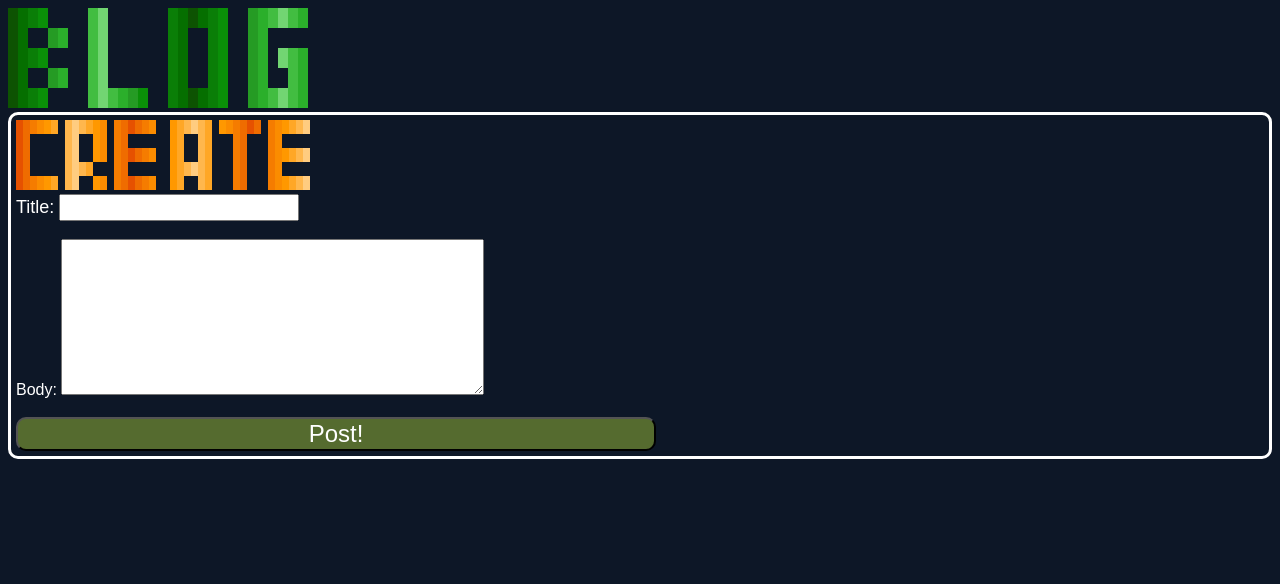
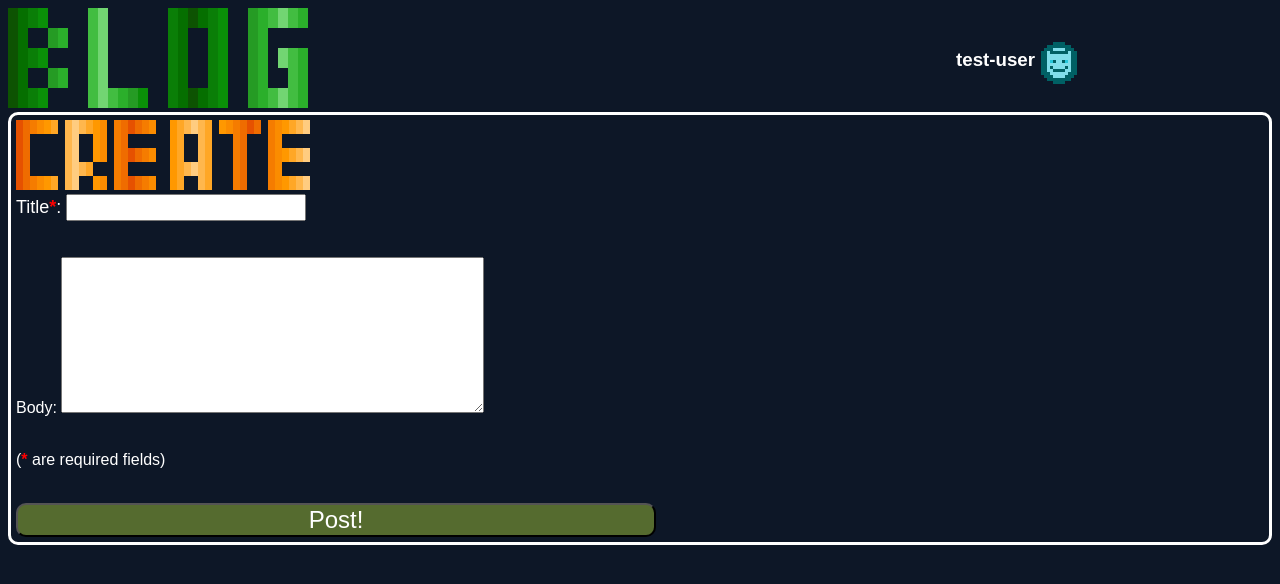
Before and after one commit to Nathan3-14/flask, a Flask app: page /posts/create/ in a window 1280 px wide. Shown: the top 584 px of the page. Run offline with Flask 3, Linux system fonts and the light colour scheme.

Commit message:
Added user creation fields Renamed admin_post

```diff
--- a/blog/app.py
+++ b/blog/app.py
@@ -2,10 +2,26 @@ from typing import Any, List
 from flask import Flask, redirect, render_template, request, session
 from flask_sqlalchemy import SQLAlchemy
 from datetime import datetime
+try:
+    from s__encr import encr, decr
+except:
+    print("Please download encr file to use")
+    quit()
+
 
 app = Flask(__name__)
 app.config["SQLALCHEMY_DATABASE_URI"] = "sqlite:///posts.db"
 db = SQLAlchemy(app)
+
+
+class User(db.Model):
+    id = db.Column(db.Integer, primary_key=True)
+    display_name = db.Column(db.String(20), nullable=False)
+    password = db.Column(db.Integer, nullable=False)
+
+    def __repr__(self) -> str:
+        return f"User {self.id} ({self.display_name})"
+
 
 
 class Comment(db.Model):
@@ -30,11 +46,35 @@ def index():
     top_posts = Post.query.order_by(Post.date_created).all()[:5]
     return render_template("home.html", top_posts=top_posts)
 
+@app.route("/users/create/", methods=["POST", "GET"])
+def user_create():
+    if request.method == "POST":
+        try:
+            user_name = request.form["username"]
+            if user_name == "":
+                return render_template("create-user.html", needed_fields=["username"])
+            user_password = request.form["password"]
+            if user_password == "":
+                return render_template("create-user.html", needed_fields=["password"])
+
+            new_user = User(display_name=user_name, password=encr(user_password)) # #type:ignore
+            db.session.add(new_user)
+            db.session.commit()
+        except:
+            return "<div><style>color: red</style><h1>An error occurred while creating your user</h1></div>"
+
+        return redirect("/")
+    else:
+        return render_template("create-user.html", needed_fields=[])
+
 @app.route("/posts/create/", methods=["POST", "GET"])
 def post_create():
     if request.method == "POST":
         try:
             post_title = request.form["title"]
+            if post_title == "":
+                return render_template("create-post.html", needed_fields=["title"])
+
             post_body = request.form["body"]
             new_post = Post(title=post_title, body=post_body) # type:ignore
             db.session.add(new_post)
@@ -43,7 +83,7 @@ def post_create():
             return "<div><style>color: red</style><h1>An error occurred while creating your post</h1></div>"
         return redirect("/")
     else:
-        return render_template("create-post.html")
+        return render_template("create-post.html", needed_fields=[])
 
 @app.route("/posts/<int:id>")
 def view_post(id: int):
@@ -71,7 +111,7 @@ def admin():
     return render_template("admin.html", posts=posts, page_count=pages, per_page=per_page)
 
 @app.route("/admin/delete/<int:id>")
-def admin_post(id: int):
+def admin_delete_post(id: int):
     try:
         db.session.delete(session.get(id))
         db.session.commit()
--- a/blog/static/css/create-post.css
+++ b/blog/static/css/create-post.css
@@ -1,7 +1,6 @@
 .title-input {
     font-size: large;
     font-family: sans-serif;
-    /* width: 50%; */
 }
 .body-input {
     font-size: medium;
@@ -10,6 +9,21 @@
     height: 40vh
 }
 
+.field.needed {
+    animation: flash-red 1s forwards;
+}
+
+@keyframes flash-red {
+    0% {
+        background-color: transparent;
+    }
+    0.5% {
+        background-color: red;
+    }
+    100% {
+        background-color: transparent;
+    }
+}
 
 #post-button {
     color: white;
--- a/blog/static/css/global.css
+++ b/blog/static/css/global.css
@@ -3,6 +3,18 @@ body {
     color: white;
     font-family: sans-serif;
 }
+
+#top {
+    display: grid;
+    grid-template-columns: 3fr 1fr;
+}
+
+#user {
+    display: flex;
+    align-items: center;
+    text-align: right;
+}
+
 
 .main {
     border: 3px white solid;
--- a/blog/templates/create-post.html
+++ b/blog/templates/create-post.html
@@ -10,12 +10,18 @@
     <img src="{{ url_for('static', filename='images/blog-create.png')}}">
 
     <form action="/posts/create" method="POST">
-        <label for="title" class="title-input">Title:</label>
-        <input type="text" name="title" class="title-input">
+        <div class="field {% if 'title' in needed_fields %}needed{% endif %}">
+            <label for="title" class="title-input">Title<b style="color: red">*</b>:</label>
+            <input type="text" name="title" class="title-input">
+        </div>
         <br><br>
-        <label for="title" class="body-input">Body:</label>
-        <textarea cols="50" rows="10" name="body" id="body-input"></textarea>
-        <br><br>
+        <div class="field {% if 'body' in needed_fields %}needed{% endif %} {% if 'body' in needed_fields %}needed2{% endif %}">
+            <label for="body" class="body-input">Body:</label>
+            <textarea cols="50" rows="10" name="body" id="body-input"></textarea>
+        </div>
+        <br>
+        <p>(<b style="color: red">*</b> are required fields)</p>
+        <br>
         <input type="submit" id="post-button" value="Post!">
     </form>
 </div>
--- a/blog/templates/global.html
+++ b/blog/templates/global.html
@@ -7,7 +7,14 @@
     {% block head %}{% endblock %}
 </head>
 <body>
-    <a href="/"><img src="{{ url_for('static', filename='images/blog.png')}}"></a>
+    <div id="top">
+        <a href="/"><img src="{{ url_for('static', filename='images/blog.png')}}"></a>
+        <div id="user">
+            <!-- <h3>{ {current_user.username} }</h3> -->
+            <h3>test-user</h3>
+            <img src="{{url_for('static', filename='images/blog-user-var1.png')}}">
+        </div>
+    </div>
     {% block body %}{% endblock %}
 </body>
 </html>
```
Also changed, not shown: blog/templates/create-user.html (added, +28 -0 lines), blog/instance/posts.db, blog/static/images/blog-user-var1.png (added), blog/static/images/blog-user-var2.png (added), blog/static/images/blog-user-var3.png (added), blog/templates/user.html (added).
